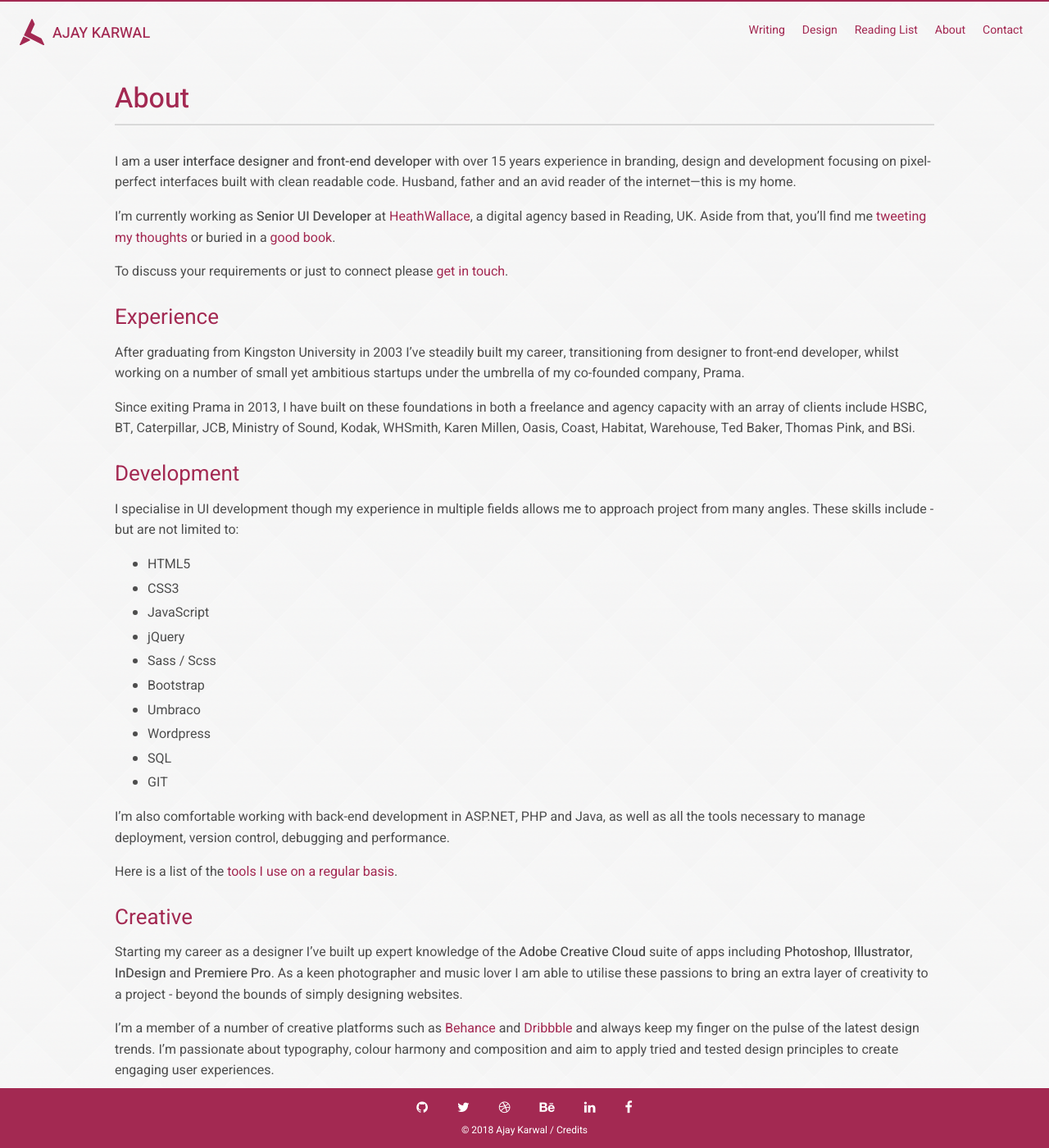
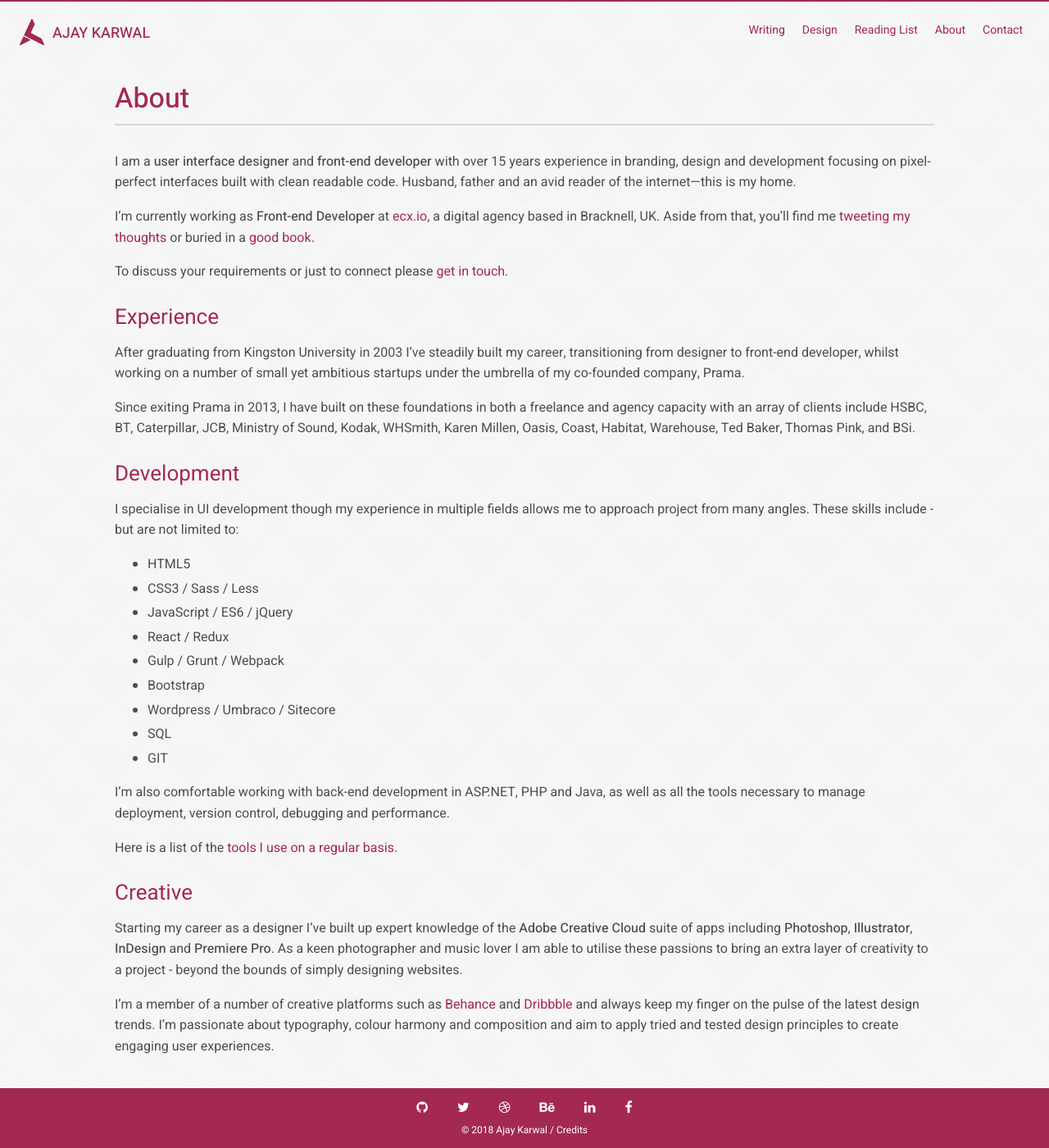
Before and after one commit to ajaykarwal/ajaykarwal-v6, a Jekyll site: the page built from _pages/about.md, in a window 1280 px wide and 1400 px high. Shown: the whole window at 82% size. Built offline with Jekyll 4.4.1, drawn with Linux system fonts in a browser that asks for light colours; nearby versions of some CDN libraries; comment, search, counter and statistics services are not loaded.

Commit message:
Update about.md

```diff
--- a/_pages/about.md
+++ b/_pages/about.md
@@ -9,7 +9,7 @@
 
 I am a **user interface designer** and **front-end developer** with over {{ site.time|date:'%Y'|abs|minus:2003 }} years experience in branding, design and development focusing on pixel-perfect interfaces built with clean readable code. Husband, father and an avid reader of the internet—this is my home.
 
-I'm currently working as **Senior UI Developer** at <a href="http://www.heathwallace.com" target="_blank" title="HeathWallace - Digital solutions for global brands">HeathWallace</a>, a digital agency based in Reading, UK. Aside from that, you'll find me <a href="http://www.twitter.com/ajaykarwal" target="_blank" title="Follow me on Twitter">tweeting my thoughts</a> or buried in a <a href="https://www.goodreads.com/ajaykarwal" target="_blank" title="My Goodreads profile">good book</a>.
+I'm currently working as **Front-end Developer** at <a href="http://www.ecx.io" target="_blank" title="ecx.io - Creating Digital Success">ecx.io</a>, a digital agency based in Bracknell, UK. Aside from that, you'll find me <a href="http://www.twitter.com/ajaykarwal" target="_blank" title="Follow me on Twitter">tweeting my thoughts</a> or buried in a <a href="https://www.goodreads.com/ajaykarwal" target="_blank" title="My Goodreads profile">good book</a>.
 
 
 To discuss your requirements or just to connect please [get in touch]({{ site.baseurl }}/contact/ "Get in touch").
@@ -26,13 +26,12 @@
 I specialise in UI development though my experience in multiple fields allows me to approach project from many angles. These skills include - but are not limited to:
 
 - HTML5
-- CSS3
-- JavaScript
-- jQuery
-- Sass / Scss
+- CSS3 / Sass / Less
+- JavaScript / ES6 / jQuery
+- React / Redux
+- Gulp / Grunt / Webpack
 - Bootstrap
-- Umbraco
-- Wordpress
+- Wordpress / Umbraco / Sitecore
 - SQL
 - GIT
 
```
